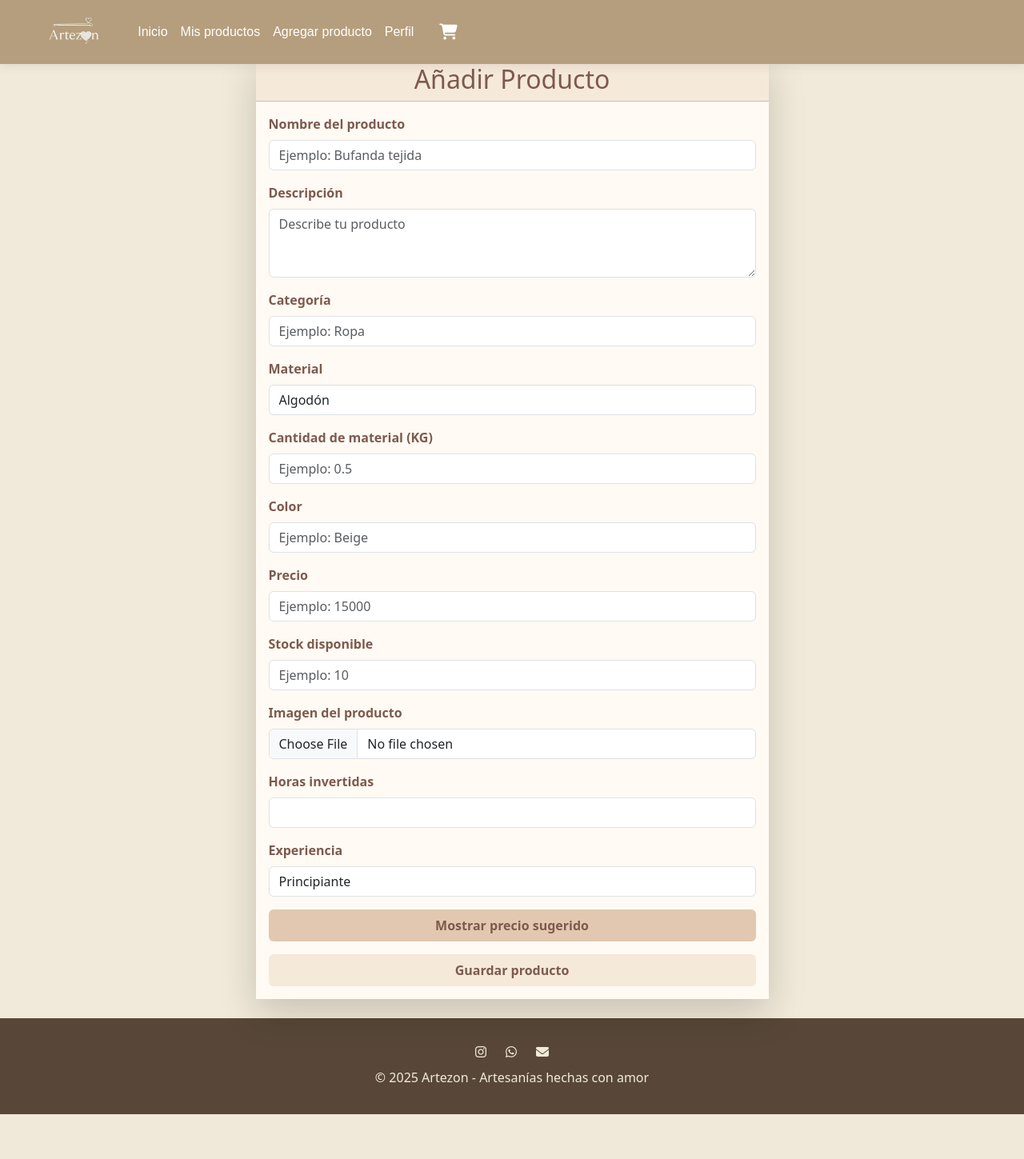
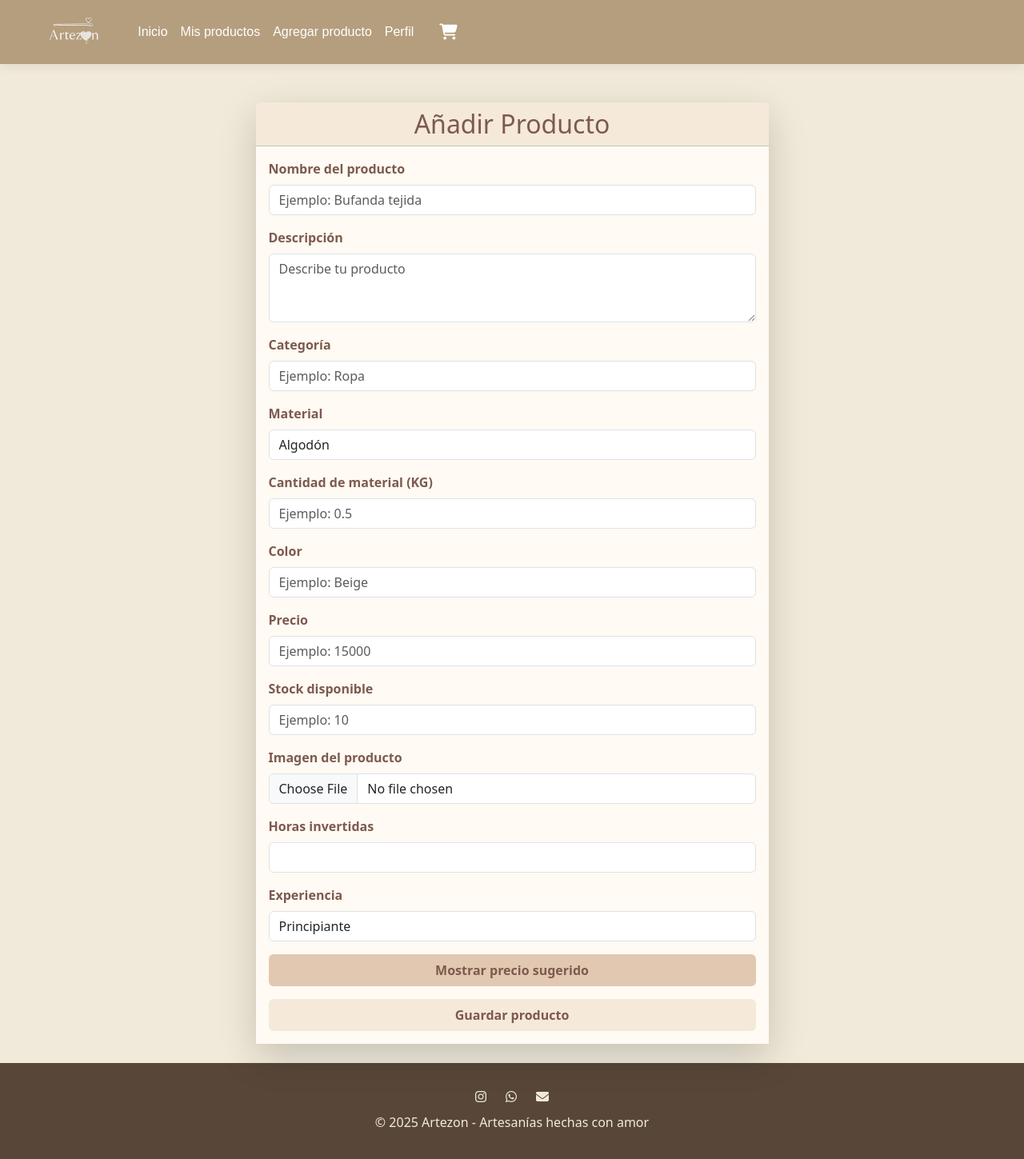
Before and after one commit to AlejandraS15/Artezon, a Django app: page /vendedores/agregar/ in a window 1280 px wide. Shown: the whole page at 80% size. Before the commit the page ends 1393 px from the top, so only its background shows below. Run offline with Django 5.2, Linux system fonts and the light colour scheme; a user stored in the database is signed in; some libraries are stand-ins or nearby versions.

Commit message:
Correción del base.html

```diff
--- a/templates/base.html
+++ b/templates/base.html
@@ -141,7 +141,7 @@ document.addEventListener("DOMContentLoaded", function() {
 
 
     <!-- Contenido dinámico -->
-    <main class="main-container" style="background: var(--vanilla);">
+    <main class="main-container" style="background: var(--vanilla); min-height: 80vh; padding-top: 80px;">
         {% block content %}
         {% endblock %}
     </main>
```
Also changed, not shown: db.sqlite3.
